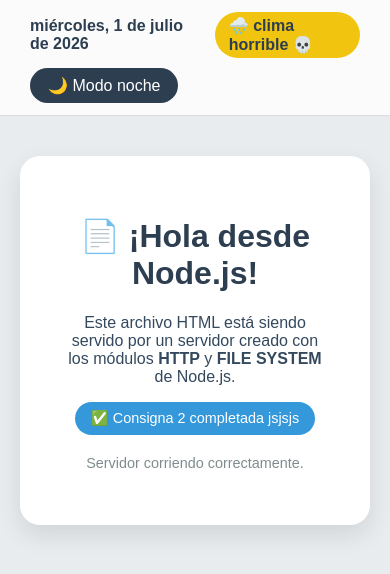
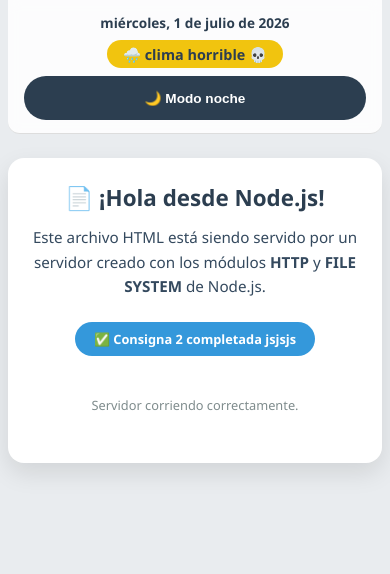
Before and after one commit to amgel-fad/PDeISC, a plain HTML site: page NJS2/consigna2/page/index.html in a window 390 px wide. Drawn offline with Linux system fonts and the light colour scheme.

Commit message:
Add files via upload

```diff
--- a/NJS2/consigna1/modulos/tiempo.js
+++ b/NJS2/consigna1/modulos/tiempo.js
@@ -1,5 +1,4 @@
 // modulos/tiempo.js
-
 function fechaActual() {
     return new Date().toLocaleDateString('es-ES');
 }
@@ -15,7 +14,6 @@ function diferenciaDias(fecha1, fecha2) {
     return Math.ceil(diff / (1000 * 60 * 60 * 24));
 }
 
-// Extra: saber si un año es bisiesto
 function esBisiesto(anio) {
     return (anio % 4 === 0 && anio % 100 !== 0) || (anio % 400 === 0);
 }
--- a/NJS2/consigna2/page/index.html
+++ b/NJS2/consigna2/page/index.html
@@ -5,144 +5,238 @@
     <meta name="viewport" content="width=device-width, initial-scale=1.0">
     <title>Consigna 2 - HTTP + FS</title>
     <style>
-        /* Estilos base (modo día) */
+        /* Reset básico y variables */
+        * {
+            margin: 0;
+            padding: 0;
+            box-sizing: border-box;
+        }
+
+        :root {
+            --bg-body: #e9ecef;
+            --bg-nav: rgba(255, 255, 255, 0.85);
+            --border-nav: #ddd;
+            --text-primary: #2c3e50;
+            --text-secondary: #34495e;
+            --text-muted: #7f8c8d;
+            --card-bg: #ffffff;
+            --card-shadow: 0 10px 25px rgba(0, 0, 0, 0.1);
+            --badge-bg: #3498db;
+            --badge-color: white;
+            --clima-bg: #f1c40f;
+            --clima-color: #2c3e50;
+            --btn-bg: #2c3e50;
+            --btn-color: white;
+            --btn-hover: #1a252f;
+            --transition: 0.3s ease;
+        }
+
+        /* Modo noche */
+        body.noche {
+            --bg-body: #1e272e;
+            --bg-nav: rgba(47, 54, 64, 0.85);
+            --border-nav: #3d4a57;
+            --text-primary: #f5f6fa;
+            --text-secondary: #dcdde1;
+            --text-muted: #a4b0be;
+            --card-bg: #2f3640;
+            --card-shadow: 0 10px 25px rgba(0, 0, 0, 0.5);
+            --badge-bg: #4a69bd;
+            --clima-bg: #e1b12c;
+            --clima-color: #1e272e;
+            --btn-bg: #f5f6fa;
+            --btn-color: #1e272e;
+            --btn-hover: #dcdde1;
+        }
+
+        /* Estilos base */
         body {
-            font-family: Arial, sans-serif;
-            background: #e9ecef;
-            margin: 0;
+            font-family: 'Segoe UI', Roboto, system-ui, -apple-system, sans-serif;
+            background: var(--bg-body);
             min-height: 100vh;
             display: flex;
             flex-direction: column;
             align-items: center;
-            transition: background 0.3s, color 0.3s;
+            transition: background var(--transition), color var(--transition);
+            padding: 0 1rem;
         }
 
-        /* Nav */
+        /* Navbar */
         .navbar {
             width: 100%;
-            background: #ffffffcc;
-            backdrop-filter: blur(4px);
-            padding: 12px 30px;
-            box-sizing: border-box;
+            max-width: 1200px;
+            background: var(--bg-nav);
+            backdrop-filter: blur(6px);
+            -webkit-backdrop-filter: blur(6px);
+            padding: 0.8rem 1.5rem;
+            border-radius: 0 0 16px 16px;
+            border-bottom: 1px solid var(--border-nav);
             display: flex;
+            flex-wrap: wrap;
             justify-content: space-between;
             align-items: center;
-            flex-wrap: wrap;
-            gap: 10px;
-            border-bottom: 1px solid #ddd;
-            transition: background 0.3s, border-color 0.3s;
+            gap: 0.8rem;
+            transition: background var(--transition), border-color var(--transition);
+            margin-bottom: 1.5rem;
         }
 
         .navbar .info {
             display: flex;
+            flex-wrap: wrap;
             align-items: center;
-            gap: 20px;
-            font-size: 1rem;
+            gap: 0.8rem 1.5rem;
+            font-size: clamp(0.85rem, 2vw, 1rem);
         }
 
         .navbar .info .fecha {
             font-weight: 600;
-            color: #2c3e50;
+            color: var(--text-primary);
+            transition: color var(--transition);
+            white-space: nowrap;
         }
 
         .navbar .info .clima {
-            background: #f1c40f;
-            padding: 4px 14px;
+            background: var(--clima-bg);
+            padding: 0.3rem 1rem;
             border-radius: 30px;
-            font-weight: bold;
-            color: #2c3e50;
+            font-weight: 600;
+            color: var(--clima-color);
+            font-size: 0.9rem;
+            transition: background var(--transition), color var(--transition);
+            white-space: nowrap;
         }
 
         .navbar .modo-btn {
-            background: #2c3e50;
-            color: white;
+            background: var(--btn-bg);
+            color: var(--btn-color);
             border: none;
-            padding: 8px 18px;
+            padding: 0.6rem 1.4rem;
             border-radius: 30px;
-            font-size: 1rem;
+            font-size: clamp(0.85rem, 1.5vw, 1rem);
+            font-weight: 600;
             cursor: pointer;
-            transition: background 0.3s;
+            transition: background var(--transition), color var(--transition), transform 0.1s;
+            touch-action: manipulation;
+            min-height: 44px; /* área táctil mínima */
         }
 
         .navbar .modo-btn:hover {
-            background: #1a252f;
+            background: var(--btn-hover);
+            transform: scale(1.02);
+        }
+
+        .navbar .modo-btn:active {
+            transform: scale(0.96);
         }
 
         /* Card principal */
         .card {
-            background: white;
-            padding: 40px;
-            border-radius: 20px;
-            box-shadow: 0 10px 25px rgba(0,0,0,0.1);
+            background: var(--card-bg);
+            padding: clamp(2rem, 5vw, 3.5rem);
+            border-radius: 24px;
+            box-shadow: var(--card-shadow);
             text-align: center;
-            max-width: 500px;
-            margin: 40px 20px;
-            transition: background 0.3s, color 0.3s, box-shadow 0.3s;
+            max-width: 600px;
+            width: 100%;
+            margin: 0 0 2rem 0;
+            transition: background var(--transition), box-shadow var(--transition), color var(--transition);
         }
 
-        h1 { color: #2c3e50; }
-        p { color: #34495e; }
-        .badge {
-            background: #3498db;
-            color: white;
-            padding: 8px 16px;
+        .card h1 {
+            color: var(--text-primary);
+            font-size: clamp(1.6rem, 5vw, 2.4rem);
+            margin-bottom: 0.75rem;
+            transition: color var(--transition);
+            word-break: break-word;
+        }
+
+        .card p {
+            color: var(--text-secondary);
+            font-size: clamp(1rem, 2.5vw, 1.2rem);
+            line-height: 1.6;
+            margin-bottom: 1.5rem;
+            transition: color var(--transition);
+        }
+
+        .card .badge {
+            background: var(--badge-bg);
+            color: var(--badge-color);
+            padding: 0.5rem 1.2rem;
             border-radius: 30px;
             display: inline-block;
-            font-size: 0.9rem;
-        }
-        .footer-text {
-            margin-top: 20px;
-            font-size: 0.9rem;
-            color: #7f8c8d;
+            font-size: clamp(0.8rem, 1.5vw, 0.95rem);
+            font-weight: 600;
+            transition: background var(--transition), color var(--transition);
+            margin-bottom: 1.2rem;
         }
 
-        /* ----- MODO NOCHE ----- */
-        body.noche {
-            background: #1e272e;
+        .card .footer-text {
+            margin-top: 1.2rem;
+            font-size: clamp(0.8rem, 1.5vw, 0.95rem);
+            color: var(--text-muted);
+            transition: color var(--transition);
         }
 
-        body.noche .navbar {
-            background: #2f3640cc;
-            border-bottom-color: #3d4a57;
+        /* Ajustes para pantallas muy pequeñas */
+        @media (max-width: 480px) {
+            body {
+                padding: 0 0.5rem;
             }
 
-        body.noche .navbar .info .fecha {
-            color: #dcdde1;
+            .navbar {
+                flex-direction: column;
+                align-items: stretch;
+                gap: 0.5rem;
+                padding: 0.8rem 1rem;
+                border-radius: 0 0 12px 12px;
             }
 
-        body.noche .navbar .info .clima {
-            background: #e1b12c;
-            color: #1e272e;
+            .navbar .info {
+                justify-content: center;
+                font-size: 0.85rem;
+                gap: 0.5rem;
             }
 
-        body.noche .navbar .modo-btn {
-            background: #f5f6fa;
-            color: #1e272e;
+            .navbar .modo-btn {
+                width: 100%;
+                text-align: center;
+                padding: 0.7rem;
             }
 
-        body.noche .navbar .modo-btn:hover {
-            background: #dcdde1;
+            .card {
+                padding: 1.5rem;
+                border-radius: 16px;
             }
 
-        body.noche .card {
-            background: #2f3640;
-            box-shadow: 0 10px 25px rgba(0,0,0,0.5);
+            .card h1 {
+                font-size: 1.4rem;
             }
 
-        body.noche .card h1 {
-            color: #f5f6fa;
+            .card p {
+                font-size: 0.95rem;
+            }
         }
 
-        body.noche .card p {
-            color: #dcdde1;
+        /* Tablets y pantallas medianas */
+        @media (min-width: 481px) and (max-width: 768px) {
+            .navbar {
+                padding: 0.8rem 1.2rem;
             }
 
-        body.noche .card .badge {
-            background: #4a69bd;
+            .card {
+                padding: 2rem 1.8rem;
+            }
         }
 
-        body.noche .card .footer-text {
-            color: #a4b0be;
+        /* Pantallas grandes */
+        @media (min-width: 1200px) {
+            .navbar {
+                padding: 1rem 2.5rem;
+            }
+
+            .card {
+                padding: 3rem 3.5rem;
+            }
         }
     </style>
 </head>
@@ -156,7 +250,7 @@
         <button class="modo-btn" id="modoBtn">🌙 Modo noche</button>
     </nav>
 
-    <!-- CARD (contenido original) -->
+    <!-- CARD -->
     <div class="card">
         <h1>📄 ¡Hola desde Node.js!</h1>
         <p>Este archivo HTML está siendo servido por un servidor creado con los módulos <strong>HTTP</strong> y <strong>FILE SYSTEM</strong> de Node.js.</p>
--- a/NJS2/consigna2/server.js
+++ b/NJS2/consigna2/server.js
@@ -36,5 +36,5 @@ const server = http.createServer((req, res) => {
 // Ponemos el servidor a escuchar
 server.listen(PORT, () => {
     console.log(`✅ Servidor corriendo en http://localhost:${PORT}`);
-    console.log(`📂 Sirviendo archivo HTML desde: ${path.join(__dirname, 'public', 'index.html')}`);
+    console.log(`aguante independiente: ${path.join(__dirname, 'public', 'index.html')}`);
 });
--- a/NJS2/consigna3/server.js
+++ b/NJS2/consigna3/server.js
@@ -34,5 +34,5 @@ const server = http.createServer((req, res) => {
 });
 
 server.listen(3000, () => {
-    console.log('🚀 Servidor corriendo en http://localhost:3000');
+    console.log(' Servidor corriendo en http://localhost:3000');
 });
--- a/NJS2/consigna4/script.js
+++ b/NJS2/consigna4/script.js
@@ -4,7 +4,7 @@
 const { upperCase } = require("upper-case");
 
 // 2. Creamos una variable con un texto en minúsculas
-const textoMinuscula = "hola, estoy usando npm y un modulo externo!";
+const textoMinuscula = "hola, estoy usando npm y un modulo externo y agunte independiente!";
 
 // 3. Usamos la función del módulo para transformarlo
 const textoMayuscula = upperCase(textoMinuscula);
```
Also changed, not shown: NJS2/consigna1/modulos/calculo.js (+15 -18 lines), NJS2/consigna1/server.js (+37 -122 lines), NJS2/module/calculo.js (added, +35 -0 lines). Lines whose indentation alone changed are shown as unchanged.
